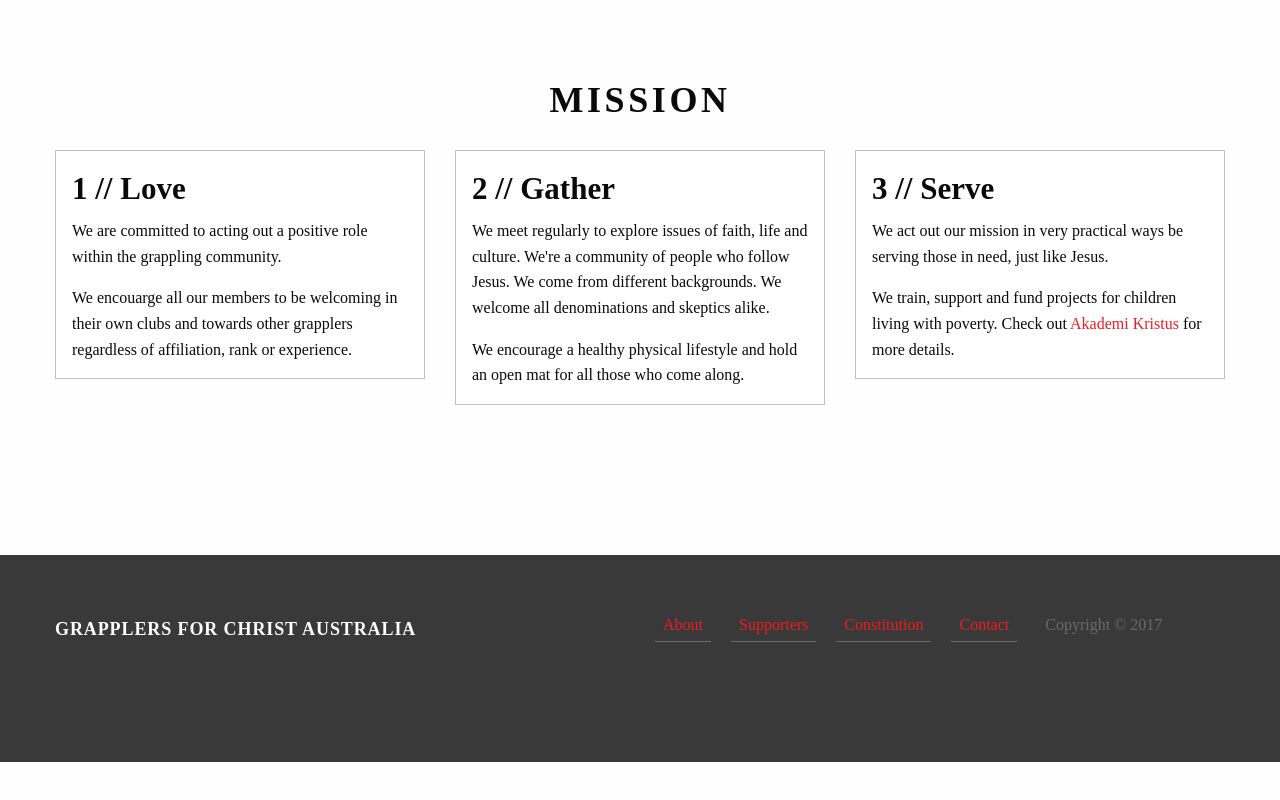
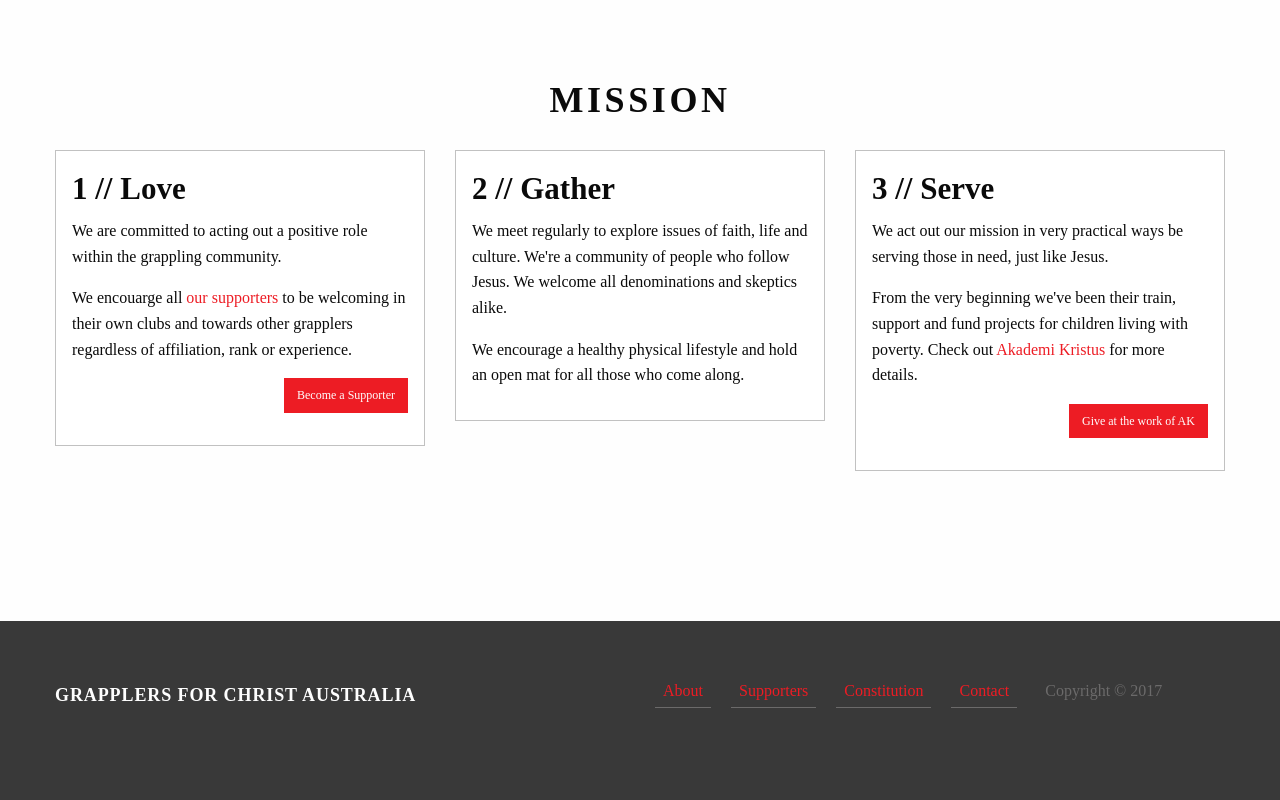
Before and after one commit to bryanjhickey/g4c, a website: page html/index.html in a window 1280 px wide. Shown: the part 1690-2490 px from the top of the page. Before the commit the page ends 2452 px from the top, so only its background shows below. Drawn offline with Linux system fonts and the light colour scheme; some packages are replaced by stand-ins of ours; files that its build step writes are made by us from their sources; a script that the page names is missing.

Commit message:
build: add CTA mission section on to landing page

```diff
--- a/html/index.html
+++ b/html/index.html
@@ -67,26 +67,34 @@
     	<div class="row">
     		<div class="small-12 columns">
     			<h2 class="section__primary-title">Mission</h2>
-    			<div class="row small-up-1 medium-up-3" data-equalizer>
-    				<div class="column column-block">
-    					<div class="callout" data-equalizer-watch>
+    			<div class="row small-up-1 medium-up-3" data-equalizer="missions">
+    				<div class="column column-block" data-equalizer="body">
+    					<div class="callout" data-equalizer-watch="missions">
     						<h3>1 // Love</h3>
-    						<p>We are committed to acting out a positive role within the grappling community.</p>
-    						<p>We encouarge all our members to be welcoming in their own clubs and towards other grapplers regardless of affiliation, rank or experience.</p>
+    						<aside data-equalizer-watch="body">
+    							<p>We are committed to acting out a positive role within the grappling community.</p>
+    							<p>We encouarge all <a href="/supporters.html">our supporters</a> to be welcoming in their own clubs and towards other grapplers regardless of affiliation, rank or experience.</p>
+    						</aside>
+    						<p class="text-right"><a href="/supporters" class="button small">Become a Supporter</a></p>
     					</div>
     				</div>
     				<div class="column column-block">
-    					<div class="callout" data-equalizer-watch>
+    					<div class="callout" data-equalizer-watch="missions">
     						<h3>2 // Gather</h3>
-    						<p>We meet regularly to explore issues of faith, life and culture. We're a community of people who follow Jesus. We come from different backgrounds. We welcome all denominations and skeptics alike.</p>
-    						<p>We encourage a healthy physical lifestyle and hold an open mat for all those who come along.</p>
+    						<aside data-equalizer-watch="body">
+    							<p>We meet regularly to explore issues of faith, life and culture. We're a community of people who follow Jesus. We welcome all denominations and skeptics alike.</p>
+    							<p>We encourage a healthy physical lifestyle and hold an open mat for all those who come along.</p>
+    						</aside>
     					</div>
     				</div>
     				<div class="column column-block">
-    					<div class="callout" data-equalizer-watch>
+    					<div class="callout" data-equalizer-watch="missions">
     						<h3>3 // Serve</h3>
-    						<p>We act out our mission in very practical ways be serving those in need, just like Jesus.</p>
-    						<p>We train, support and fund projects for children living with poverty. Check out <a href="http://www.akademi-kristus.org/" target="_blank">Akademi Kristus</a> for more details.</p>
+    						<aside data-equalizer-watch="body">
+    							<p>We act out our mission in very practical ways be serving those in need, just like Jesus.</p>
+    							<p>From the very beginning we've been their train, support and fund projects for children living with poverty. Check out <a href="http://www.akademi-kristus.org/" target="_blank">Akademi Kristus</a> for more details.</p>
+    						</aside>
+    						<p class="text-right"><a href="/supporters" class="button small">Give at the work of AK</a></p>
     					</div>
     				</div>
     			</div>
```
Also changed, not shown: src/partials/mission-summary.html (+19 -11 lines).
